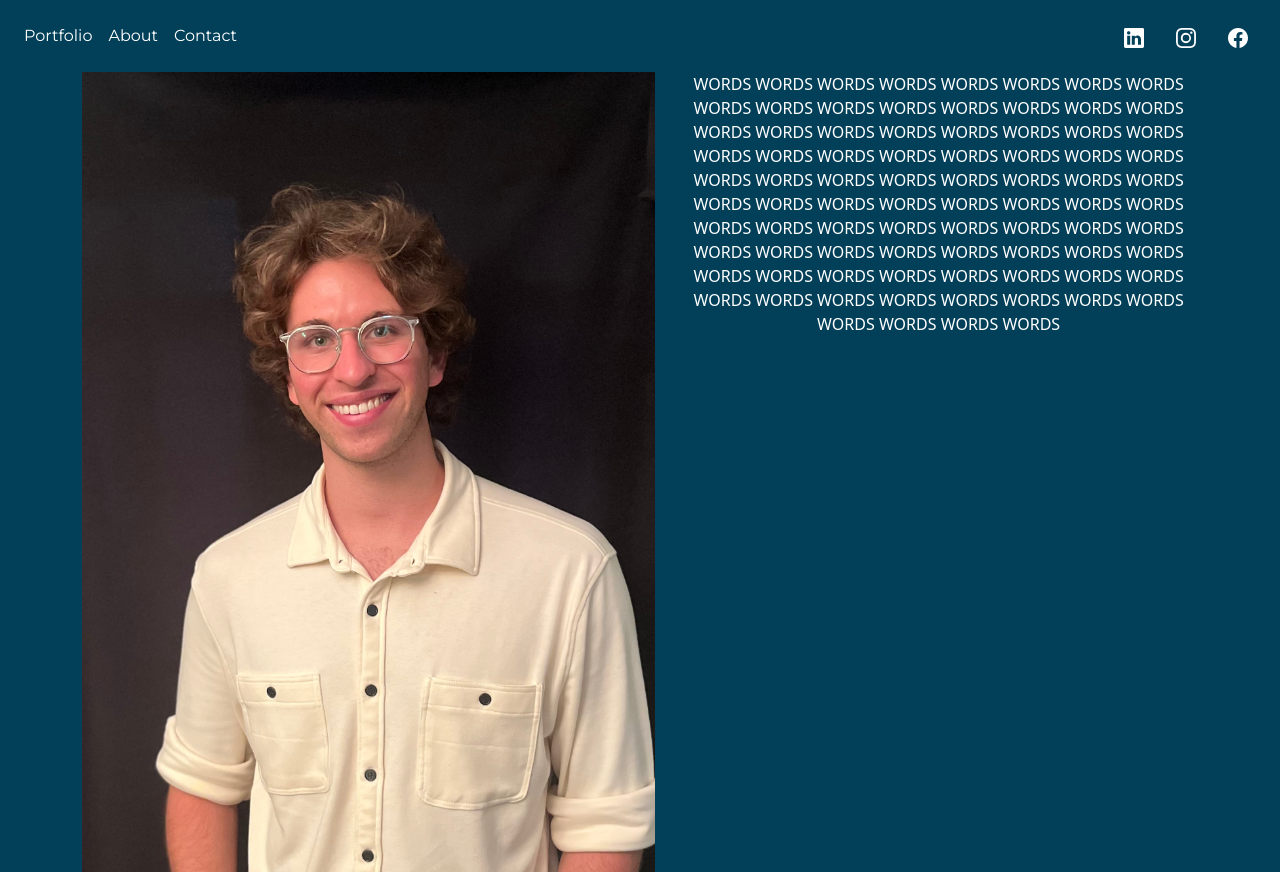
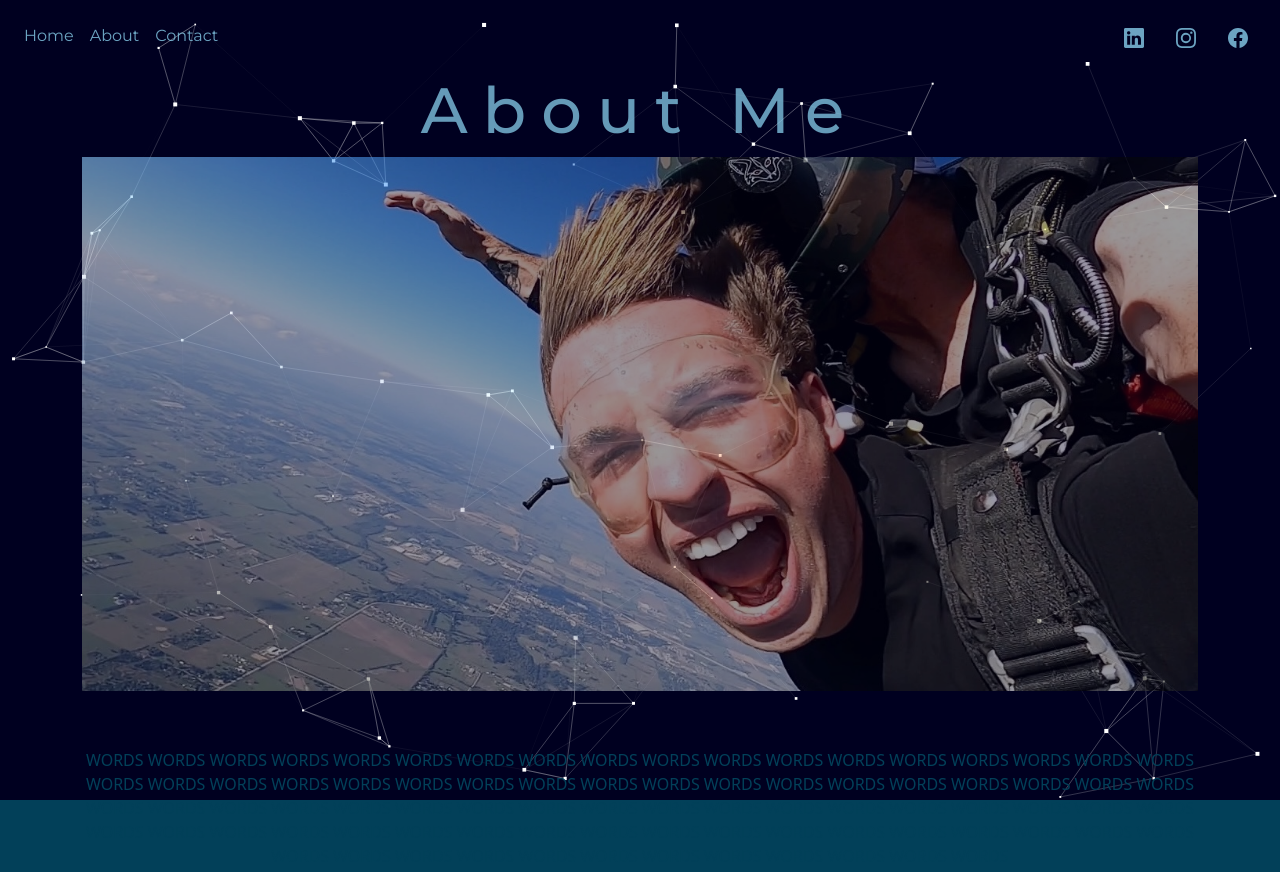
Before and after one commit to EmersonCoronel/developer-portfolio, a React (Create React App) app: page /about in a window 1280 px wide. Built offline with nearby package versions, Linux system fonts and the light colour scheme; a web font is replaced by a local one.

Commit message:
particles and such

```diff
--- a/src/App.js
+++ b/src/App.js
@@ -3,15 +3,22 @@ import { BrowserRouter as Router, Route, Routes } from 'react-router-dom';
 import Home from './pages/Home';
 import About from './pages/About';
 import 'bootstrap/dist/css/bootstrap.min.css';
+import Particles from "./components/Particles";
+import './style.css';
 
 const App = () => {
   return (
+    <>
+      <Particles id="particles" />
+      <div className="content">
         <Router>
           <Routes>
             <Route path="/" element={<Home />} />
             <Route path="/about" element={<About />} />
           </Routes>
         </Router>
+      </div>
+    </>
   );
 };
 
--- a/src/components/Header.js
+++ b/src/components/Header.js
@@ -4,28 +4,28 @@ import '../style.css';
 
 const Header = () => {
   return (
-    <header className="p-3 dblue">
+    <header className="p-3">
     <div className="container-flex">
       <div className="d-flex flex-wrap align-items-center justify-content-center justify-content-lg-start">
         <ul className="nav col-12 col-lg-auto me-lg-auto mb-2 justify-content-center mb-md-0">
-          <li><a href="/" className="nav-link px-2 header-text">Portfolio</a></li>
+          <li><a href="/" className="nav-link px-2 header-text">Home</a></li>
           <li><a href="/about" className="nav-link px-2 header-text">About</a></li>
           <li><a href="mailto:e.coronel@icloud.com" className="nav-link px-2 header-text">Contact</a></li>
         </ul>
         <div className="text-end">
           <ul className="nav nav-pills">
             <li className="nav-item"><a href="https://www.linkedin.com/in/emersoncoronel/" target="_blank" rel="noreferrer" className="nav-link">
-              <svg xmlns="http://www.w3.org/2000/svg" width="20" height="20" fill="white" className="bi bi-linkedin" viewBox="0 0 16 16">
+              <svg xmlns="http://www.w3.org/2000/svg" width="20" height="20" fill="#87CEEB" opacity="80%" className="bi bi-linkedin" viewBox="0 0 16 16">
                 <path d="M0 1.146C0 .513.526 0 1.175 0h13.65C15.474 0 16 .513 16 1.146v13.708c0 .633-.526 1.146-1.175 1.146H1.175C.526 16 0 15.487 0 14.854zm4.943 12.248V6.169H2.542v7.225zm-1.2-8.212c.837 0 1.358-.554 1.358-1.248-.015-.709-.52-1.248-1.342-1.248S2.4 3.226 2.4 3.934c0 .694.521 1.248 1.327 1.248zm4.908 8.212V9.359c0-.216.016-.432.08-.586.173-.431.568-.878 1.232-.878.869 0 1.216.662 1.216 1.634v3.865h2.401V9.25c0-2.22-1.184-3.252-2.764-3.252-1.274 0-1.845.7-2.165 1.193v.025h-.016l.016-.025V6.169h-2.4c.03.678 0 7.225 0 7.225z"/>
               </svg>
             </a></li>
             <li className="nav-item"><a href="https://www.instagram.com/emersondcoronel/" target="_blank" rel="noreferrer" className="nav-link">
-              <svg xmlns="http://www.w3.org/2000/svg" width="20" height="20" fill="white" className="bi bi-instagram" viewBox="0 0 16 16">
+              <svg xmlns="http://www.w3.org/2000/svg" width="20" height="20" fill="#87CEEB" opacity="80%" className="bi bi-instagram" viewBox="0 0 16 16">
                 <path d="M8 0C5.829 0 5.556.01 4.703.048 3.85.088 3.269.222 2.76.42a3.9 3.9 0 0 0-1.417.923A3.9 3.9 0 0 0 .42 2.76C.222 3.268.087 3.85.048 4.7.01 5.555 0 5.827 0 8.001c0 2.172.01 2.444.048 3.297.04.852.174 1.433.372 1.942.205.526.478.972.923 1.417.444.445.89.719 1.416.923.51.198 1.09.333 1.942.372C5.555 15.99 5.827 16 8 16s2.444-.01 3.298-.048c.851-.04 1.434-.174 1.943-.372a3.9 3.9 0 0 0 1.416-.923c.445-.445.718-.891.923-1.417.197-.509.332-1.09.372-1.942C15.99 10.445 16 10.173 16 8s-.01-2.445-.048-3.299c-.04-.851-.175-1.433-.372-1.941a3.9 3.9 0 0 0-.923-1.417A3.9 3.9 0 0 0 13.24.42c-.51-.198-1.092-.333-1.943-.372C10.443.01 10.172 0 7.998 0zm-.717 1.442h.718c2.136 0 2.389.007 3.232.046.78.035 1.204.166 1.486.275.373.145.64.319.92.599s.453.546.598.92c.11.281.24.705.275 1.485.039.843.047 1.096.047 3.231s-.008 2.389-.047 3.232c-.035.78-.166 1.203-.275 1.485a2.5 2.5 0 0 1-.599.919c-.28.28-.546.453-.92.598-.28.11-.704.24-1.485.276-.843.038-1.096.047-3.232.047s-2.39-.009-3.233-.047c-.78-.036-1.203-.166-1.485-.276a2.5 2.5 0 0 1-.92-.598 2.5 2.5 0 0 1-.6-.92c-.109-.281-.24-.705-.275-1.485-.038-.843-.046-1.096-.046-3.233s.008-2.388.046-3.231c.036-.78.166-1.204.276-1.486.145-.373.319-.64.599-.92s.546-.453.92-.598c.282-.11.705-.24 1.485-.276.738-.034 1.024-.044 2.515-.045zm4.988 1.328a.96.96 0 1 0 0 1.92.96.96 0 0 0 0-1.92m-4.27 1.122a4.109 4.109 0 1 0 0 8.217 4.109 4.109 0 0 0 0-8.217m0 1.441a2.667 2.667 0 1 1 0 5.334 2.667 2.667 0 0 1 0-5.334"/>
               </svg>
             </a></li>
             <li className="nav-item"><a href="https://www.facebook.com/emco424" target="_blank" rel="noreferrer" className="nav-link">
-              <svg xmlns="http://www.w3.org/2000/svg" width="20" height="20" fill="white" className="bi bi-facebook" viewBox="0 0 16 16">
+              <svg xmlns="http://www.w3.org/2000/svg" width="20" height="20" fill="#87CEEB" opacity="80%" className="bi bi-facebook" viewBox="0 0 16 16">
                 <path d="M16 8.049c0-4.446-3.582-8.05-8-8.05C3.58 0-.002 3.603-.002 8.05c0 4.017 2.926 7.347 6.75 7.951v-5.625h-2.03V8.05H6.75V6.275c0-2.017 1.195-3.131 3.022-3.131.876 0 1.791.157 1.791.157v1.98h-1.009c-.993 0-1.303.621-1.303 1.258v1.51h2.218l-.354 2.326H9.25V16c3.824-.604 6.75-3.934 6.75-7.951"/>
               </svg>
             </a></li>
--- /dev/null
+++ b/src/components/Particles.js
@@ -0,0 +1,108 @@
+import Particles, { initParticlesEngine } from "@tsparticles/react";
+import { useEffect, useMemo, useState } from "react";
+// import { loadAll } from "@/tsparticles/all"; // if you are going to use `loadAll`, install the "@tsparticles/all" package too.
+// import { loadFull } from "tsparticles"; // if you are going to use `loadFull`, install the "tsparticles" package too.
+import { loadSlim } from "@tsparticles/slim"; // if you are going to use `loadSlim`, install the "@tsparticles/slim" package too.
+// import { loadBasic } from "@tsparticles/basic"; // if you are going to use `loadBasic`, install the "@tsparticles/basic" package too.
+
+
+
+const ParticlesComponent = (props) => {
+
+  const [init, setInit] = useState(false);
+  // this should be run only once per application lifetime
+  useEffect(() => {
+    initParticlesEngine(async (engine) => {
+      // you can initiate the tsParticles instance (engine) here, adding custom shapes or presets
+      // this loads the tsparticles package bundle, it's the easiest method for getting everything ready
+      // starting from v2 you can add only the features you need reducing the bundle size
+      //await loadAll(engine);
+      //await loadFull(engine);
+      await loadSlim(engine);
+      //await loadBasic(engine);
+    }).then(() => {
+      setInit(true);
+    });
+  }, []);
+
+  const particlesLoaded = (container) => {
+    console.log(container);
+  };
+
+
+  const options = useMemo(
+    () => ({
+      background: {
+        color: {
+          value: "#000020",
+        },
+      },
+      fpsLimit: 120,
+      interactivity: {
+        events: {
+          onClick: {
+            enable: true,
+            mode: "repulse",
+          },
+          onHover: {
+            enable: true,
+            mode: 'grab',
+          },
+        },
+        modes: {
+          push: {
+            distance: 200,
+            duration: 15,
+          },
+          grab: {
+            distance: 150,
+          },
+        },
+      },
+      particles: {
+        color: {
+          value: "#FFFFFF",
+        },
+        links: {
+          color: "#FFFFFF",
+          distance: 150,
+          enable: true,
+          opacity: 0.3,
+          width: 1,
+        },
+        move: {
+          direction: "none",
+          enable: true,
+          outModes: {
+            default: "bounce",
+          },
+          random: true,
+          speed: 1,
+          straight: false,
+        },
+        number: {
+          density: {
+            enable: true,
+          },
+          value: 150,
+        },
+        opacity: {
+          value: 1.0,
+        },
+        shape: {
+          type: "edge",
+        },
+        size: {
+          value: { min: 1, max: 3 },
+        },
+      },
+      detectRetina: true,
+    }),
+    [],
+  );
+
+
+  return <Particles id={props.id} init={particlesLoaded} options={options} />;
+};
+
+export default ParticlesComponent;
--- a/src/pages/About.js
+++ b/src/pages/About.js
@@ -1,6 +1,6 @@
 import React from 'react';
 import Header from '../components/Header';
-import emersonImage from '../images/emerson.jpeg';
+import skydiving from '../images/skydiving.jpg';
 import 'bootstrap/dist/css/bootstrap.min.css';
 import '../style.css';
 
@@ -10,12 +10,9 @@ const About = () => {
       <Header />
       <div className="container text-center">
         <div className="row align-items-start">
-          <div className="col white">
-            <img src={emersonImage} alt="Emerson" height="800" />
-          </div>
-          <div className="col white">
-            WORDS WORDS WORDS WORDS WORDS WORDS WORDS WORDS WORDS WORDS WORDS WORDS WORDS WORDS WORDS WORDS WORDS WORDS WORDS WORDS WORDS WORDS WORDS WORDS WORDS WORDS WORDS WORDS WORDS WORDS WORDS WORDS WORDS WORDS WORDS WORDS WORDS WORDS WORDS WORDS WORDS WORDS WORDS WORDS WORDS WORDS WORDS WORDS WORDS WORDS WORDS WORDS WORDS WORDS WORDS WORDS WORDS WORDS WORDS WORDS WORDS WORDS WORDS WORDS WORDS WORDS WORDS WORDS WORDS WORDS WORDS WORDS WORDS WORDS WORDS WORDS WORDS WORDS WORDS WORDS WORDS WORDS WORDS WORDS
-          </div>
+          <h2 class="page-header-text">About Me</h2>
+          <img src={skydiving} alt="Emerson Skydiving" id="skydiving"/>
+          WORDS WORDS WORDS WORDS WORDS WORDS WORDS WORDS WORDS WORDS WORDS WORDS WORDS WORDS WORDS WORDS WORDS WORDS WORDS WORDS WORDS WORDS WORDS WORDS WORDS WORDS WORDS WORDS WORDS WORDS WORDS WORDS WORDS WORDS WORDS WORDS WORDS WORDS WORDS WORDS WORDS WORDS WORDS WORDS WORDS WORDS WORDS WORDS WORDS WORDS WORDS WORDS WORDS WORDS WORDS WORDS WORDS WORDS WORDS WORDS WORDS WORDS WORDS WORDS WORDS WORDS WORDS WORDS WORDS WORDS WORDS WORDS WORDS WORDS WORDS WORDS WORDS WORDS WORDS WORDS WORDS WORDS WORDS WORDS
         </div>
       </div>
     </>
--- a/src/style.css
+++ b/src/style.css
@@ -5,38 +5,44 @@ body {
   background-color: #024059;
   color: #024059;
 }
-
 .dblue {
   background-color: #024059;
   color: #024059;
 }
 .lblue {
-  color: #026873;
-}
-.teal {
-  color: #04BF8A;
-}
-.dgreen {
-  color: #025940;
-}
-.lgreen {
-  color: #03A64A;
+  color: #87CEEB;
 }
 .white {
   color: white;
 }
 .header-text {
-  color: white;
+  color: #87CEEB;
+  opacity: 80%;
   font-family: "Montserrat", sans-serif;
 }
 #name {
   font-family: "Montserrat", sans-serif;
-  font-size: 48px;
-  font-weight: bold;
+  font-size: 600%;
+  letter-spacing: 15px;
+  display: block;
+  width: 100%;
+  text-align: justify;
+  white-space: nowrap;
+  color: #87CEEB;
+  opacity: 80%;
+}
+
+#name::after {
+  content: '';
+  display: inline-block;
+  width: 100%;
 }
 .small-text {
   font-family: "Montserrat", sans-serif;
   font-size: 30px;
+  letter-spacing: 12px;
+  color: #87CEEB;
+  opacity: 80%;
 }
 #text-container {
   position: absolute;
@@ -46,42 +52,23 @@ body {
   z-index: 1;
 }
 
-
-#orbit-container {
-  position: absolute;
-  top: 42%;
-  left: 43.5%;
-  transform: translate(-50%, -50%);
+#particles {
   z-index: -1;
-}
-.orbit {
-  position: absolute;
-  border-radius: 500%;
-  animation: orbitAnimation 15s linear infinite;
-  z-index: -1;
+  height: 100%;
+  width: 100%;
+  position:absolute;
 }
 
-.orbit2 {
-  animation-delay: -2.5s;
-}
-.orbit3 {
-  animation-delay: -5s;
-}
-.orbit4 {
-  animation-delay: -7.5s;
-}
-.orbit5 {
-  animation-delay: -10s;
-}
-.orbit6 {
-  animation-delay: -12.5s;
+#skydiving {
+  opacity: 60%;
+  width:100%;
+  padding-bottom: 5%;
 }
 
-@keyframes orbitAnimation {
-  from {
-    transform: rotate(0deg) translateX(350px) rotate(0deg);
-  }
-  to {
-    transform: rotate(360deg) translateX(350px) rotate(-360deg);
-  }
+.page-header-text {
+  color: #87CEEB;
+  font-size: 400%;
+  opacity: 75%;
+  letter-spacing: 15px;
+  font-family: "Montserrat", sans-serif;
 }
```
Also changed, not shown: src/pages/Home.js (+16 -5 lines), src/images/code.png (deleted), src/images/skydiving.jpg (added). Lines whose indentation alone changed are shown as unchanged.
